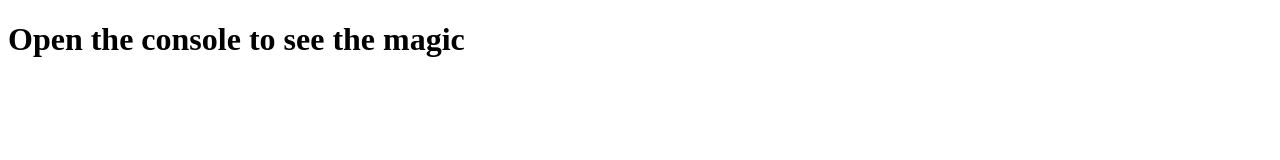
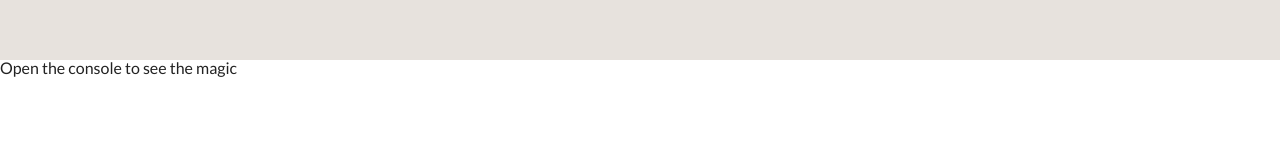
Before and after one commit to salmonshoe/revamper, a plain HTML site: page practice.html in a window 1280 px wide. Drawn offline with Linux system fonts and the light colour scheme.

Commit message:
latest update

```diff
--- a/practice.html
+++ b/practice.html
@@ -2,10 +2,17 @@
 <html lang="en-us">
     <head>
         <meta charset="UTF-8">
+        <meta name="viewport" content="width=device-width, initial-scale=1.0">
+        <meta http-equiv="X-UA-Compatible" content="ie=edge">
         <title>Practice</title>
+        <link rel="stylesheet" href="./css/reset.css">
+        <script src="https://kit.fontawesome.com/943cb263b5.js"></script>
+        <link rel="stylesheet" href="./css/style.css">
     </head>
     <body>
+    <nav class="navbar">
 
+    </nav>
         <h1>Open the console to see the magic</h1>
 
         <script type="text/javascript">
```
Also changed, not shown: 1 other file.
